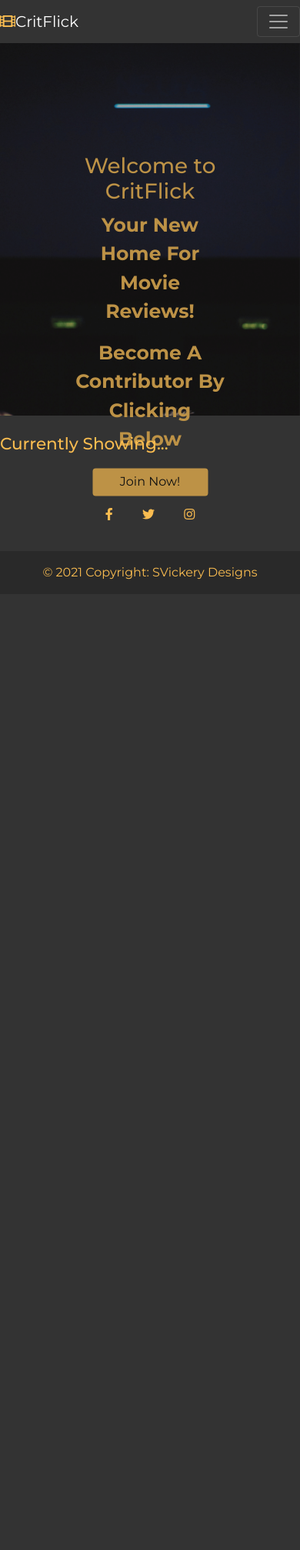
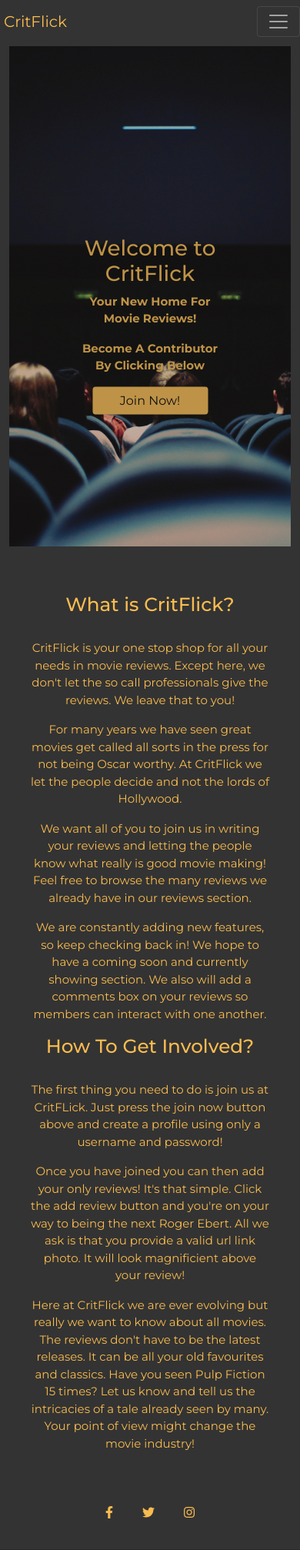
Before and after one commit to Code-Institute-Submissions/svickery-critflick_SepResub, a Flask app: page / in a window 390 px wide. Shown: the top 2014 px of the page at 77% size. Before the commit the page ends 753 px from the top, so only its background shows below. Run offline with Flask 2, Linux system fonts and the light colour scheme; some libraries are stand-ins or nearby versions.

Commit message:
All media queries complete for mobile and large screen sizes

```diff
--- a/static/css/style.css
+++ b/static/css/style.css
@@ -13,33 +13,35 @@ body    {
     font-family: "Montserrat", sans-serif;
     background-color: #333333;
     background-repeat: no-repeat;
-    padding-top: 40px;
+    padding-top: 60px;
+    overflow-x: hidden;
 }
 
 .navbar {
-    background-color: #333333;
+    background-color: #333333 !important;
     width: 100%
 }
 
-.navbar-toggler-icon    {
-    color: #f8f8ff;
+.custom-toggler.navbar-toggler-icon  {
+    border-color: #f9bc50 !important;
 }
 
 .navbar-brand   {
+    color: #f9bc50 !important;
+    padding-left: 5px !important;
+}
+
+nav ul a {
+    color: #f9bc50 !important;
+}
+
+h4  {
+    text-align: center;
     color: #f9bc50;
 }
 
-nav li a {
-    color: #f9bc50;
-}
-
-nav li a:hover {
-    text-decoration: none;
-    color: white;
-}
-
-.h1-current  {
-    text-align: left;
+.about   {
+    text-align: center;
     color: #f9bc50;
 }
 
@@ -123,7 +125,9 @@ hr {
 .cancel-btn,
 .delete-btn,
 .edit-btn,
-.delete-btn  {
+.delete-btn,
+.reset-btn,
+.join-btn {
     border: none;
     outline: 0;
     display: inline-block;
@@ -140,7 +144,8 @@ hr {
 }
 
 .register-btn,
-.already-btn  {
+.already-btn,
+.login-btn   {
     background-color: #f9bc50;
     color: black;
     padding: 16px 20px;
@@ -181,16 +186,6 @@ a   {
 
 b   {
     color: #f9bc50;
-}
-
-/*.edit  {
-    background-color: #f8f8ff;
-    border: none;
-    outline: 0;
-    display: inline-block;
-    color: black;
-    text-align: center;
-    cursor: pointer;
 }
 
 /* Footer styling */
@@ -255,3 +250,57 @@ textarea[type=text]:focus  {
 .card {
     background-color: #f9bc50;
 }
+
+/**** Media queries ****/
+
+/* Large devices  */
+@media (min-width: 992px) {
+    .parallax   {
+        min-height: 800px;
+    }
+
+    .card   {
+        width: auto;
+
+    }
+
+    .card-img-top   {
+       min-height: 800px;
+    }
+}
+
+@media (max-width: 991px) and  (min-width:768px)    {
+    .parallax   {
+        min-height: 991px;
+    }
+}
+
+
+/* Small devices */
+
+@media (max-width: 767px) and (min-width: 576px)    {
+    .parallax   {
+        min-height: 767px;
+    }
+    .hero-text {
+        font-size: small;
+    }
+}
+
+/* Extra small devices */
+@media (max-width: 575px) {
+    .parallax   {
+        min-height: 650px;
+    }
+    body {
+        font-size: 15px;
+    }
+
+    .hero-text  {
+        font-size: 15px;
+    }
+
+    .card-img-top   {
+        max-height: 200px;
+    }
+}
--- a/templates/base.html
+++ b/templates/base.html
@@ -1,20 +1,25 @@
 <!DOCTYPE html>
 <html lang="en">
+
 <head>
     <meta charset="UTF-8">
     <meta name="viewport" content="width=device-width, initial-scale=1.0">
-    <link rel="stylesheet" href="https://cdnjs.cloudflare.com/ajax/libs/font-awesome/5.15.3/css/all.min.css" integrity="sha512-iBBXm8fW90+nuLcSKlbmrPcLa0OT92xO1BIsZ+ywDWZCvqsWgccV3gFoRBv0z+8dLJgyAHIhR35VZc2oM/gI1w==" crossorigin="anonymous" referrerpolicy="no-referrer" />
-    <link href="https://cdn.jsdelivr.net/npm/bootstrap@5.0.1/dist/css/bootstrap.min.css" rel="stylesheet" integrity="sha384-+0n0xVW2eSR5OomGNYDnhzAbDsOXxcvSN1TPprVMTNDbiYZCxYbOOl7+AMvyTG2x" crossorigin="anonymous">
+    <link rel="stylesheet" href="https://cdnjs.cloudflare.com/ajax/libs/font-awesome/5.15.3/css/all.min.css"
+        integrity="sha512-iBBXm8fW90+nuLcSKlbmrPcLa0OT92xO1BIsZ+ywDWZCvqsWgccV3gFoRBv0z+8dLJgyAHIhR35VZc2oM/gI1w=="
+        crossorigin="anonymous" referrerpolicy="no-referrer" />
+    <link href="https://cdn.jsdelivr.net/npm/bootstrap@5.0.1/dist/css/bootstrap.min.css" rel="stylesheet"
+        integrity="sha384-+0n0xVW2eSR5OomGNYDnhzAbDsOXxcvSN1TPprVMTNDbiYZCxYbOOl7+AMvyTG2x" crossorigin="anonymous">
     <link rel="stylesheet" type="text/css" href="/static/css/style.css">
     {% block styles %}
     {% endblock %}
     <title>CritFlick</title>
 </head>
+
 <body>
     <!--Navbar-->
     <div class="container-fluid">
         <nav class="navbar navbar-expand-lg navbar-dark fixed-top">
-        <a class="navbar-brand" href="{{ url_for('index') }}"><i class="fas fa-film"></i>CritFlick</a>
+            <a class="navbar-brand" href="{{ url_for('index') }}">CritFlick</a>
             <button class="navbar-toggler" type="button" data-bs-toggle="collapse" data-bs-target="#navbarTogglerDemo02"
                 aria-controls="navbarTogglerDemo02" aria-expanded="false" aria-label="Toggle navigation">
                 <span class="navbar-toggler-icon"></span>
@@ -73,16 +78,16 @@
             <!-- Section: Social media -->
             <section class="mb-4">
                 <!-- Facebook -->
-                <a class="soc-btn btn btn-floating m-1" href="https://www.facebook.com/" target="_blank" role="button"><i
-                        class="fab fa-facebook-f"></i></a>
+                <a class="soc-btn btn btn-floating m-1" href="https://www.facebook.com/" target="_blank"
+                    role="button"><i class="fab fa-facebook-f"></i></a>
 
                 <!-- Twitter -->
                 <a class="soc-btn btn btn-floating m-1" href="https://twitter.com/" target="_blank" role="button"><i
                         class="fab fa-twitter"></i></a>
 
                 <!-- Instagram -->
-                <a class="soc-btn btn btn-floating m-1" href="https://www.instagram.com/" target="_blank" role="button"><i
-                        class="fab fa-instagram"></i></a>
+                <a class="soc-btn btn btn-floating m-1" href="https://www.instagram.com/" target="_blank"
+                    role="button"><i class="fab fa-instagram"></i></a>
 
             </section>
             <!-- Section: Social media -->
@@ -101,10 +106,14 @@
     </footer>
 
 
-    <script src="https://code.jquery.com/jquery-3.6.0.min.js" integrity="sha256-/xUj+3OJU5yExlq6GSYGSHk7tPXikynS7ogEvDej/m4=" crossorigin="anonymous"></script>
-    <script src="https://cdn.jsdelivr.net/npm/bootstrap@5.0.1/dist/js/bootstrap.bundle.min.js" integrity="sha384-gtEjrD/SeCtmISkJkNUaaKMoLD0//ElJ19smozuHV6z3Iehds+3Ulb9Bn9Plx0x4" crossorigin="anonymous"></script>
+    <script src="https://code.jquery.com/jquery-3.6.0.min.js"
+        integrity="sha256-/xUj+3OJU5yExlq6GSYGSHk7tPXikynS7ogEvDej/m4=" crossorigin="anonymous"></script>
+    <script src="https://cdn.jsdelivr.net/npm/bootstrap@5.0.1/dist/js/bootstrap.bundle.min.js"
+        integrity="sha384-gtEjrD/SeCtmISkJkNUaaKMoLD0//ElJ19smozuHV6z3Iehds+3Ulb9Bn9Plx0x4"
+        crossorigin="anonymous"></script>
     <script src="/static/js/script.js"></script>
     {% block scripts %}
     {% endblock %}
 </body>
+
 </html>
--- a/templates/index.html
+++ b/templates/index.html
@@ -1,7 +1,7 @@
 {% extends "base.html" %}
 {% block content %}
 
-
+<div class="container-fluid">
     <!--Home Page-->
     <div class="container-fluid parallax parallax1">
         <div class="hero-text">
@@ -15,16 +15,61 @@
     </div>
     <br>
 
-    <h4 class="h1-current">Currently Showing...</h4>
     <br>
 
     <!--Currently Showing Page-->
-    <div class="container-fluid">
-        <div class="current">
-        <div class="row col-sm-12">
-
+    <div class="container-fluid" id="about-section">
+        <div class="container">
+            <div class="row about">
+                <div class="col-lg-6 col-md-12 col-sm-12 text-center">
+                    <h2 class="about-title">What is CritFlick?</h2>
+                    <br />
+                    <p>
+                        CritFlick is your one stop shop for all your needs in movie reviews.
+                        Except here, we don't let the so call professionals give the reviews. We leave that to you!
+                    </p>
+                    <p>
+                        For many years we have seen great movies get called all sorts in the press for not being Oscar
+                        worthy.
+                        At CritFlick we let the people decide and not the lords of Hollywood.
+                    </p>
+                    <p>
+                        We want all of you to join us in writing your reviews and letting
+                        the people know what really is good movie making! Feel free to browse the many
+                        reviews we already have in our reviews section.
+                    </p>
+                    <p>
+                        We are constantly adding new features, so keep checking back in! We hope to have a coming soon
+                        and currently
+                        showing section. We also will add a comments box on your reviews so members can interact with
+                        one another.
+                    </p>
+                </div>
+                <div class="col-lg-6 col-md-12 col-sm-12 text-center">
+                    <h2 class="about-title">How To Get Involved?</h2>
+                    <br />
+                    <p>
+                        The first thing you need to do is join us at CritFLick. Just press the join now button above
+                        and create a profile using only a username and password!
+                    </p>
+                    <p>
+                        Once you have joined you can then add your only reviews! It's that simple. Click the add review
+                        button
+                        and you're on your way to being the next Roger Ebert. All we ask is that you provide a valid url
+                        link photo.
+                        It will look magnificient above your review!
+                    </p>
+                    <p>
+                        Here at CritFlick we are ever evolving but really we want to know about all movies. The reviews
+                        don't have to
+                        be the latest releases. It can be all your old favourites and classics. Have you seen Pulp
+                        Fiction 15 times? Let
+                        us know and tell us the intricacies of a tale already seen by many. Your point of view might
+                        change the movie industry!
+                    </p>
                 </div>
             </div>
         </div>
-
+    </div>
+</div>
 {% endblock %}
```
Also changed, not shown: templates/add_review.html (+19 -21 lines), templates/edit_review.html (+19 -20 lines), templates/login.html (+11 -8 lines), templates/profile.html (+9 -3 lines), templates/reviews.html (+9 -7 lines), templates/sign_up.html (+8 -6 lines). Lines whose indentation alone changed are shown as unchanged.
